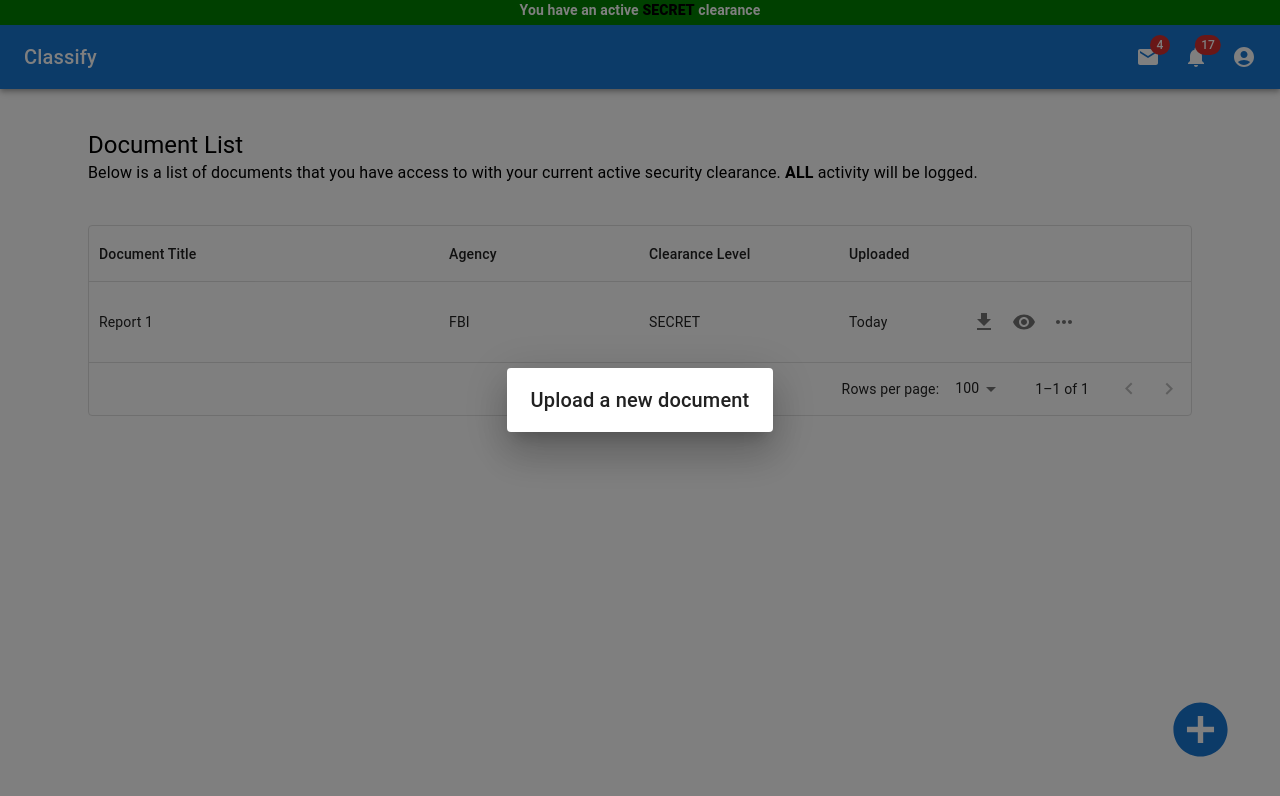
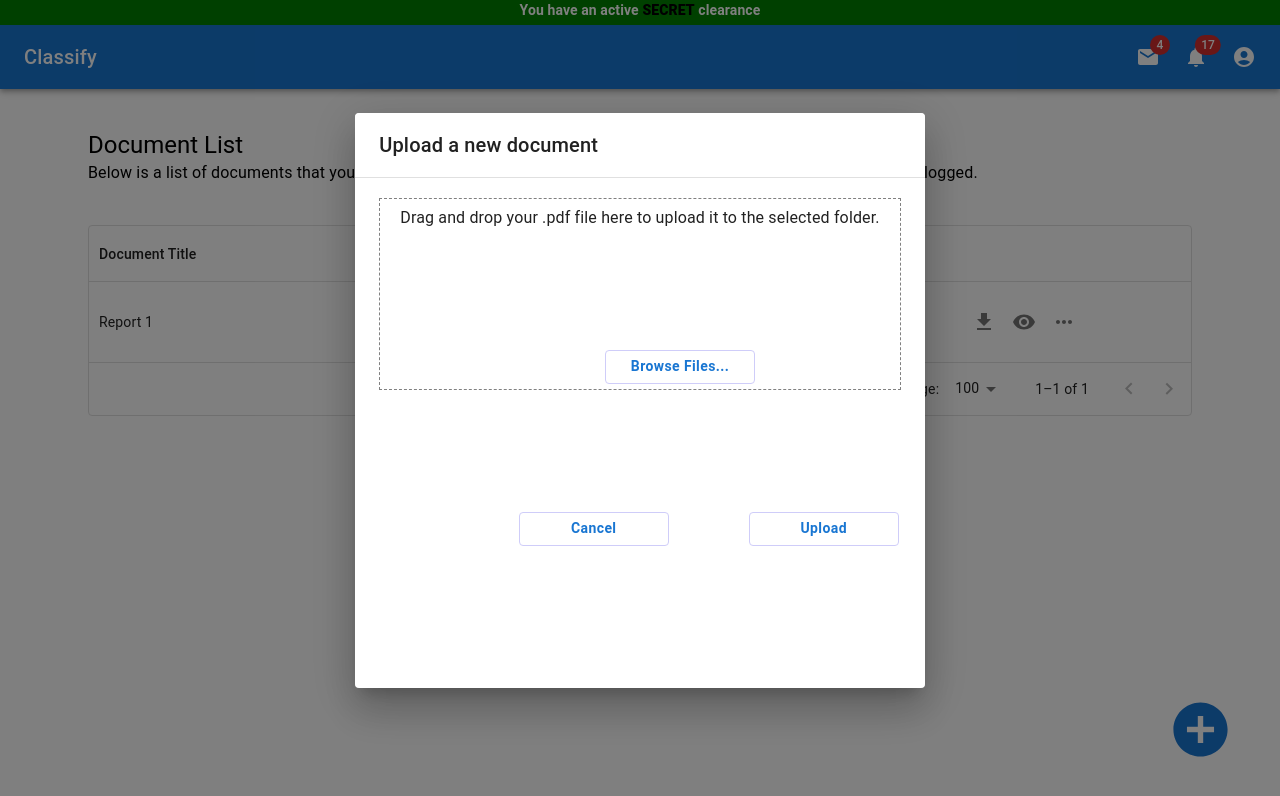
Before and after one commit to ConnorKeithCK/classify-client, a React (Create React App) app: page /home in a window 1280 px wide. Both pictures are taken after a click on the button 1200 px from the left and 729 px from the top of the page. Shown: the top 796 px of the page. Built offline with nearby package versions, Linux system fonts and the light colour scheme.

Commit message:
added axios

```diff
--- a/package.json
+++ b/package.json
@@ -15,8 +15,10 @@
     "@types/node": "^16.11.25",
     "@types/react": "^17.0.39",
     "@types/react-dom": "^17.0.11",
+    "axios": "^0.26.1",
     "react": "^17.0.2",
     "react-dom": "^17.0.2",
+    "react-dropzone": "^12.0.4",
     "react-router-dom": "^6.2.1",
     "react-scripts": "5.0.0",
     "typescript": "^4.5.5",
--- a/src/common/UploadDocumentModal.tsx
+++ b/src/common/UploadDocumentModal.tsx
@@ -1,14 +1,146 @@
-import { Dialog, DialogTitle } from '@mui/material'
-import React from 'react'
+import { Alert, Button, Dialog, DialogContent, DialogTitle, Divider, LinearProgress, Paper, Typography } from '@mui/material'
+import { Box } from '@mui/system'
+import React, { useState } from 'react'
+import { useDropzone } from 'react-dropzone'
 
 interface IUploadDocumentProps {
     handleClose: any
 }
 
-export const UploadDocumentModal: React.FC<IUploadDocumentProps> = (props) => {
+export const UploadDocumentModal: React.FC<IUploadDocumentProps> = ({ handleClose }) => {
+
+    const { acceptedFiles, getInputProps, getRootProps } = useDropzone({
+		accept: `application/pdf`,
+		maxFiles: 1,
+	});
+
+    const [isUploading, setIsUploading] = useState(false);
+    const [uploadError, setUploadError] = useState(false);
+
+	const handleSubmit = async (e: any) => {
+		if (acceptedFiles.length == 1) {
+			e.preventDefault();
+			setIsUploading(true);
+			const formData = new FormData();
+			acceptedFiles.forEach((file) => {
+				formData.append('files', file);
+			});
+
+			// const newDocument = await uploadDocument({ formData }).unwrap();
+			// console.log(newDocument);
+			clearFiles();
+			setIsUploading(false);
+			handleClose();
+		} else {
+			console.log('error');
+		}
+	};
+
+	const clearFiles = () => {
+		acceptedFiles.length = 0;
+	};
+
     return (
-        <Dialog open={true} onClose={props.handleClose}>
-            <DialogTitle>Upload a new document</DialogTitle>
+        <Dialog open={true}>
+            <Paper elevation={3}>
+                <DialogTitle>Upload a new document</DialogTitle>
+						<Divider />
+						<DialogContent>
+							{acceptedFiles.length == 0 && (
+								<Box {...getRootProps({ style: {
+                                        display: 'flex',
+                                        flexDirection: 'column',
+                                        height: 150,
+                                        justifyContent: 'center',
+                                        alignItems: 'center',
+                                        padding: 20,
+                                        backgroundColor: 'white',
+                                        border: '1px dashed gray'
+                                    }})}>
+									<input {...getInputProps()} />
+									<Typography style={{ fontWeight: 'bold' }} variant={'h4'}>
+										Upload a document
+									</Typography>
+									<Typography sx={{marginTop: 10}}>
+										Drag and drop your .pdf file here to upload it to the
+										selected folder.
+									</Typography>
+									<Button sx={{ backgroundColor: 'white',
+										textTransform: 'inherit',
+										height: 30,
+										marginTop: 15,
+										marginBottom: 15,
+										marginLeft: 10,
+										width: 150,
+										fontWeight: 'bold',
+										padding: 2,
+										fontSize: 14,
+										color: '#1976d2',
+										border: '1px solid #cfcdf9'
+									}} variant="outlined">
+										Browse Files...
+									</Button>
+								</Box>
+							)}
+							{acceptedFiles.map((file) => (
+								<li style={{ fontSize: 14 }} key={file.name}>
+									{file.name}
+								</li>
+							))}
+							<div style={{ float: 'right', padding: 2 }}>
+								<Button
+									onClick={handleClose}
+									sx={{
+										backgroundColor: 'white',
+										textTransform: 'inherit',
+										height: 30,
+										marginTop: 15,
+										marginBottom: 15,
+										marginLeft: 10,
+										width: 150,
+										fontWeight: 'bold',
+										padding: 2,
+										fontSize: 14,
+										color: '#1976d2',
+										border: '1px solid #cfcdf9'
+									}}
+									variant="outlined"
+								>
+									Cancel
+								</Button>
+								<Button
+									onClick={handleSubmit}
+									sx={{
+										backgroundColor: 'white',
+										textTransform: 'inherit',
+										height: 30,
+										marginTop: 15,
+										marginBottom: 15,
+										marginLeft: 10,
+										width: 150,
+										fontWeight: 'bold',
+										padding: 2,
+										fontSize: 14,
+										color: '#1976d2',
+										border: '1px solid #cfcdf9'
+									}}
+									variant="outlined"
+								>
+									Upload
+								</Button>
+							</div>
+						</DialogContent>
+					</Paper>
+					<Box sx={{ width: '100%', margin: 0}}>
+						{isUploading && <LinearProgress color="secondary" />}
+					</Box>
+					<Box sx={{ width: '100%', margin: 0}}>
+						{uploadError && (
+							<Alert severity="error">
+								Upload failed - an error has occured
+							</Alert>
+						)}
+					</Box>
         </Dialog>
     )
 }
```
Also changed, not shown: 1 other file (tests, documents, lock files or other folders).
